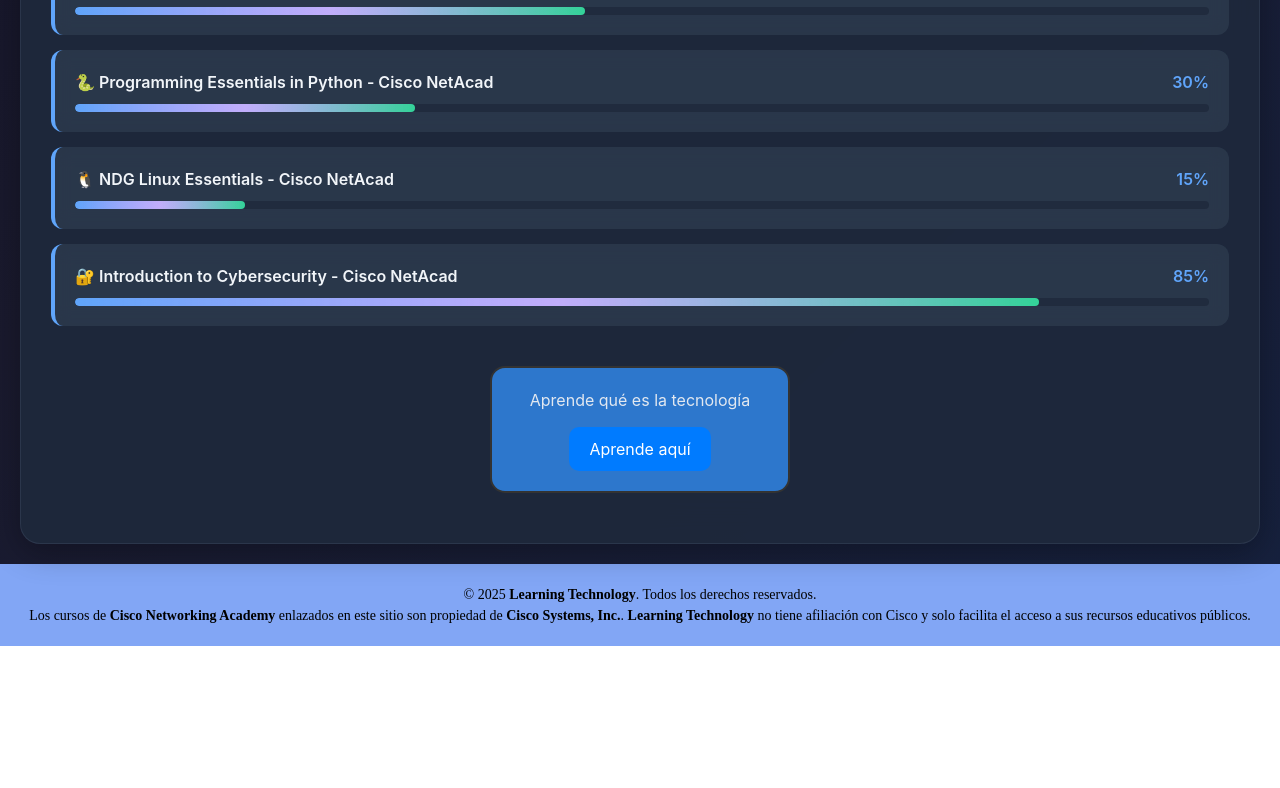
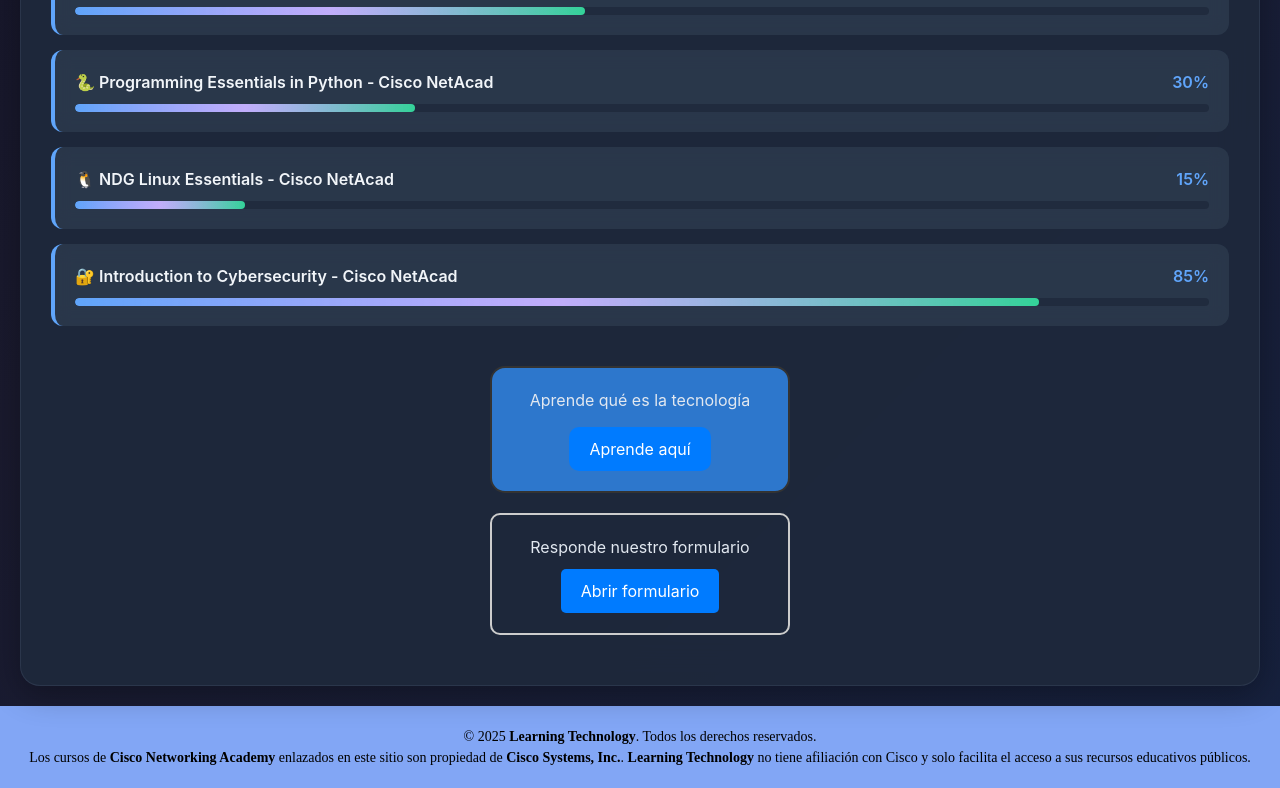
Before and after one commit to Eduardo1928/learningtech, a plain HTML site: page index.html in a window 1280 px wide. Shown: the part 1233-2021 px from the top of the page. Before the commit the page ends 1879 px from the top, so only its background shows below. Drawn offline with nearby package versions, Linux system fonts and the light colour scheme.

Commit message:
Actualizar contenido de la web

```diff
--- a/index.html
+++ b/index.html
@@ -128,6 +128,41 @@
     0% { transform: translateX(0); }
     100% { transform: translateX(-50%); }
 }
+
+
+
+
+
+
+
+
+.forms-box {
+    border: 2px solid #ccc;
+    padding: 20px;
+    width: 300px;
+    text-align: center;
+    margin: 20px auto;
+    border-radius: 10px;
+}
+.forms-button {
+    display: inline-block;
+    margin-top: 10px;
+    padding: 10px 20px;
+    background-color: #007bff;
+    color: white;
+    text-decoration: none;
+    border-radius: 5px;
+}
+.forms-button:hover {
+    background-color: #0056b3;
+}
+
+
+
+
+
+
+
 
 
 
@@ -1180,7 +1215,6 @@
 
 
 
-
      <div class="welcome-section">
       <h2 id="welcome-message">¡Bienvenido de vuelta!</h2>
       <p>Continúa tu viaje de aprendizaje en tecnología y programación</p>
@@ -1318,6 +1352,23 @@
 
 
 
+
+
+
+
+
+
+
+
+
+
+
+
+
+
+
+
+
 <div class="pdf-container">
     <h3>Aprende qué es la tecnología</h3>
     <a href="pdfs/tecnologia.pdf.pdf" target="_blank" class="pdf-button">Aprende aquí</a>
@@ -1327,6 +1378,33 @@
 
 
 
+
+
+
+
+
+
+
+
+
+
+
+
+
+
+
+
+
+
+
+
+
+
+
+<div class="forms-box">
+    <h3>Responde nuestro formulario</h3>
+    <a href="https://forms.office.com/Pages/ResponsePage.aspx?id=LCmpelKgSkOat1vQrUeUdD0c8R2ldJ5HhtsprZpfb8xUQjRLSDg2MktBOTFFS1ZKQkNMQ1VORDVZVi4u" target="_blank" class="forms-button">Abrir formulario</a>
+</div>
 
 
 
```
